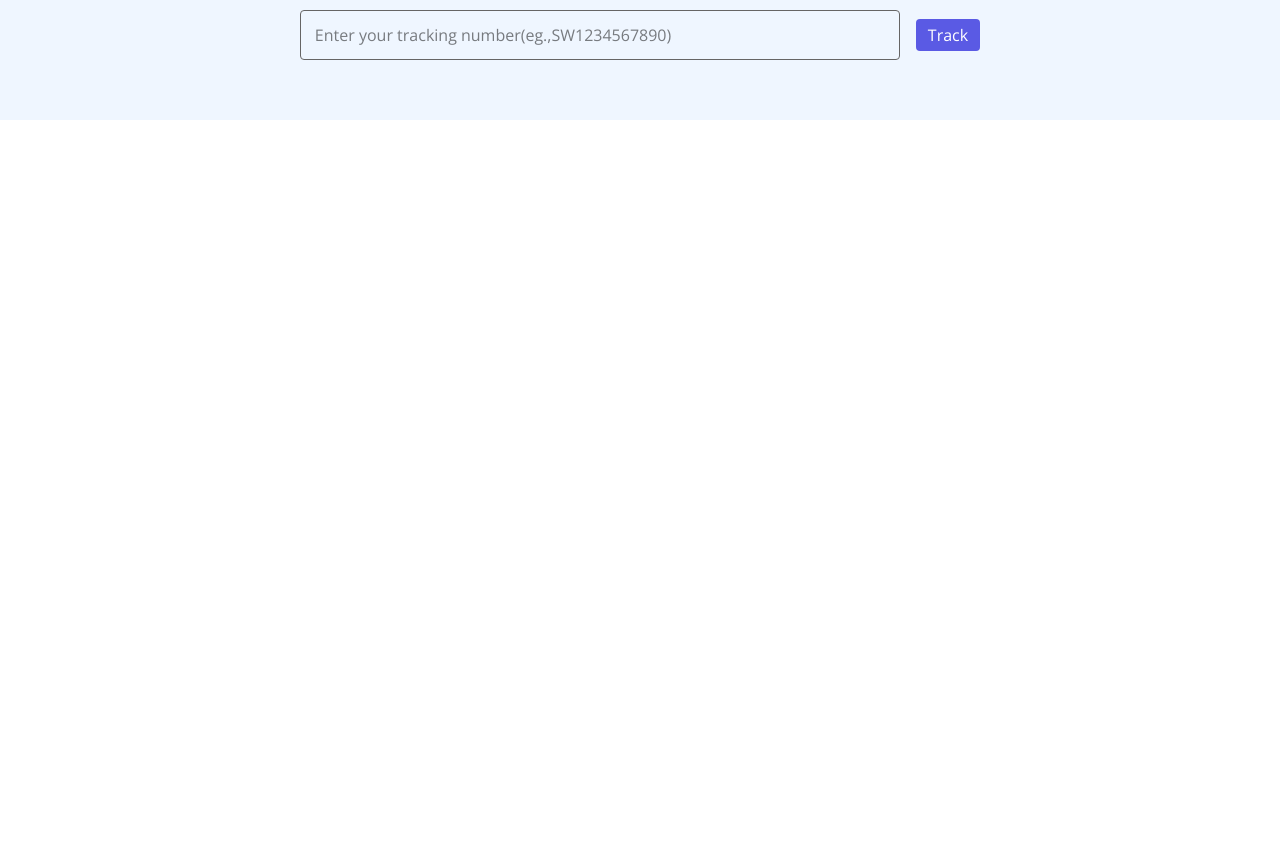
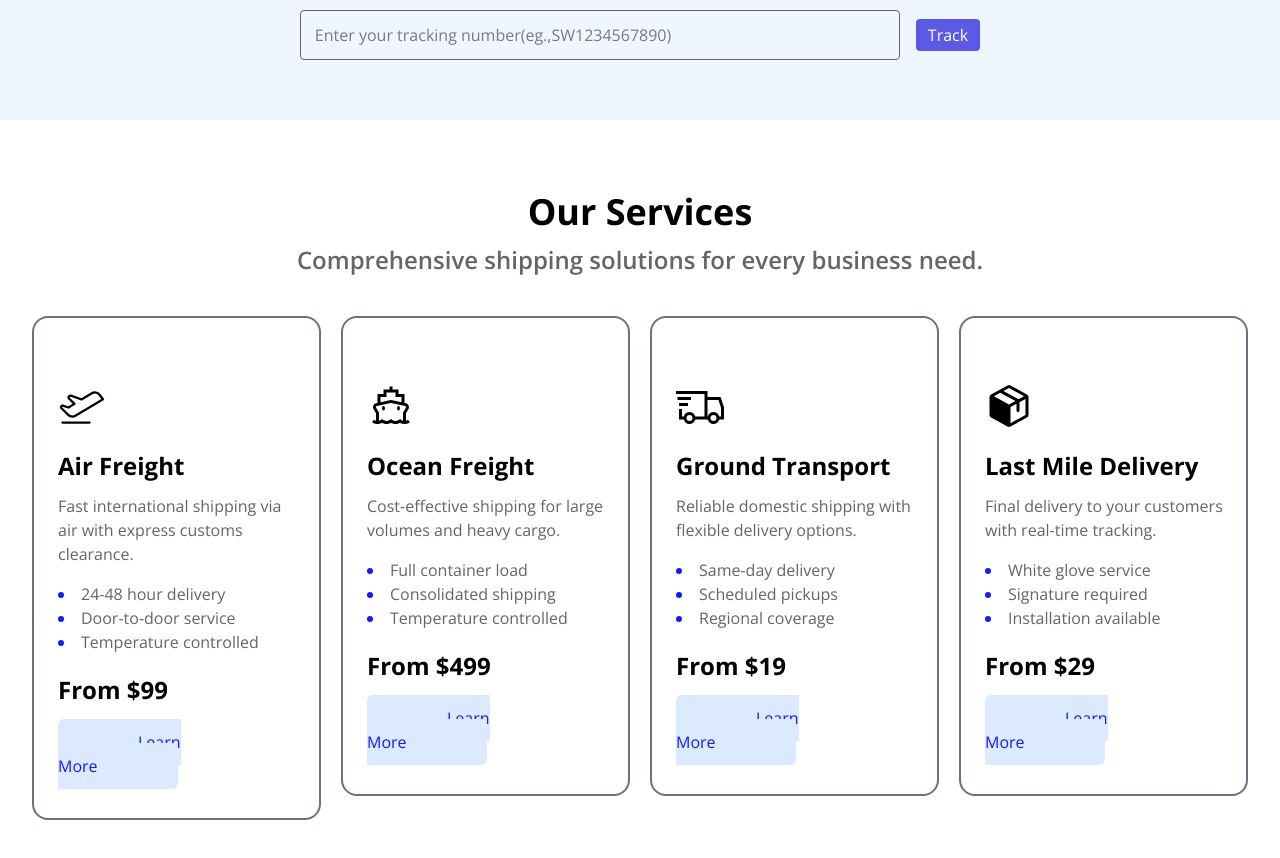
Before and after one commit to sammy-flare/Logistics-React, a React (Vite) app: page / in a window 1280 px wide. Shown: the part 1780-2638 px from the top of the page. Before the commit the page ends 1900 px from the top, so only its background shows below. Built offline with nearby package versions, Linux system fonts and the light colour scheme.

Commit message:
Added Services

```diff
--- a/src/App.jsx
+++ b/src/App.jsx
@@ -3,6 +3,7 @@ import Navbar from './components/Navbar'
 import Hero from './components/Hero'
 import Objectives from './components/Objectives'
 import Track from './components/Track'
+import Services from './components/Services'
 const App = () => {
   return (
     <div>
@@ -10,6 +11,7 @@ const App = () => {
       <Hero />
       <Objectives />
       <Track />
+      <Services />
     </div>
   )
 }
--- /dev/null
+++ b/src/components/ServiceCard.jsx
@@ -0,0 +1,26 @@
+import React from 'react'
+import { PiAirplaneTakeoffLight } from "react-icons/pi";
+const ServiceCard = ({ icon, title, description, l1, l2, l3, price, link, id }) => {
+  return (
+    <div id={id}>
+        <div className="bg-white pl-6 pr-4 pt-16 pb-10 border-2 border-gray-500 rounded-2xl">
+            <div className="text-5xl mb-4">
+                {icon}
+            </div>
+            <h3 className="text-2xl font-bold mb-3 mt-5">{title}</h3>
+            <p className="text-navtext text-1xl mb-4">{description}</p>
+            <ul className="text-navtext text-1xl mb-5 list-disc list-inside marker:text-p1text">
+                <li>{l1}</li>
+                <li>{l2}</li>
+                <li>{l3}</li>
+            </ul>
+            <div>
+                <p className="text-2xl font-bold mb-6">{price}</p>
+                <a href="" className="bg-p1bg text-p1text py-3 px-20 rounded-md text-center">{link}</a>
+            </div>
+        </div>
+    </div>
+  )
+}
+
+export default ServiceCard
--- /dev/null
+++ b/src/components/Services.jsx
@@ -0,0 +1,79 @@
+import React from 'react'
+import ServiceCard from './ServiceCard'
+import { PiAirplaneTakeoffLight } from "react-icons/pi";
+import { LiaShipSolid, LiaShippingFastSolid } from "react-icons/lia";
+import { PiPackageFill } from "react-icons/pi";
+const Services = () => {
+    const services = [
+        {
+            id: 1,
+            icon: <PiAirplaneTakeoffLight />,
+            title: 'Air Freight',
+            description: 'Fast international shipping via air with express customs clearance.',
+            l1: '24-48 hour delivery',
+            l2: 'Door-to-door service',
+            l3: 'Temperature controlled',
+            price: 'From $99',
+            link: 'Learn More'
+        },
+        {
+            id: 2,
+            icon: <LiaShipSolid />,
+            title: 'Ocean Freight',
+            description: 'Cost-effective shipping for large volumes and heavy cargo.',
+            l1: 'Full container load',
+            l2: 'Consolidated shipping',
+            l3: 'Temperature controlled',
+            price: 'From $499',
+            link: 'Learn More'
+        },
+        {
+            id: 3,
+            icon: <LiaShippingFastSolid />,
+            title: 'Ground Transport',
+            description: 'Reliable domestic shipping with flexible delivery options.',
+            l1: 'Same-day delivery',
+            l2: 'Scheduled pickups',
+            l3: 'Regional coverage',
+            price: 'From $19',
+            link: 'Learn More'
+        },
+        {
+            id: 4,
+            icon: <PiPackageFill />,
+            title: 'Last Mile Delivery',
+            description: 'Final delivery to your customers with real-time tracking.',
+            l1: 'White glove service',
+            l2: 'Signature required',
+            l3: 'Installation available',
+            price: 'From $29',
+            link: 'Learn More'
+        },
+    ]
+  return (
+    <div className='bg-white py-16 px-8 font-sans'>
+        <h2 className='text-4xl font-bold text-center mt-2 mb-3'>Our Services</h2>
+        <p className='text-2xl text-navtext font-semibold text-center mb-3'>Comprehensive shipping solutions for every business need.</p>
+
+        <div className="grid grid-cols-4 gap-5 mt-10">
+        {services.map((service) => (
+            <ServiceCard
+                key={service.id}
+                icon={service.icon}
+                title={service.title}
+                description={service.description}
+                l1={service.l1}
+                l2={service.l2}
+                l3={service.l3}
+                price={service.price}
+                link={service.link}
+                id={service.id}
+            />
+        ))}
+        </div>
+
+    </div>
+  )
+}
+
+export default Services
```
